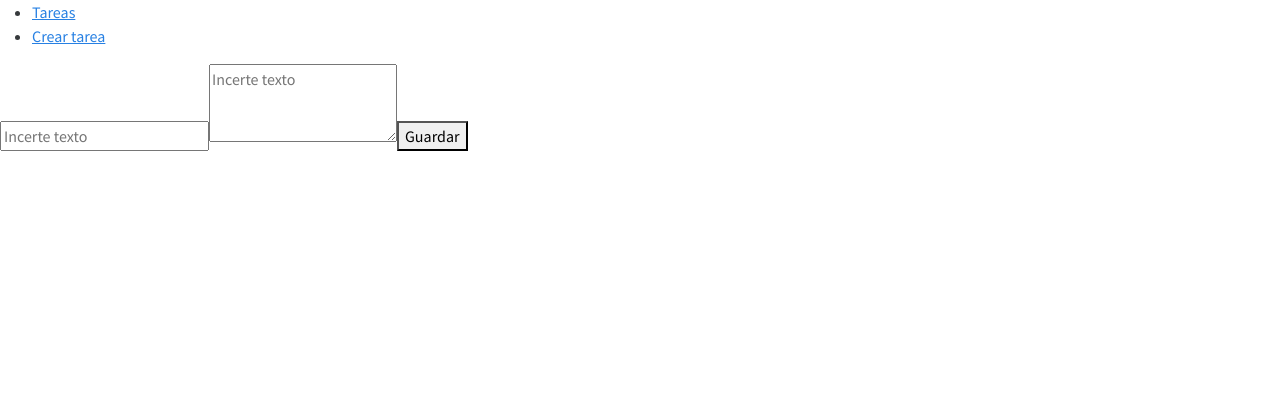
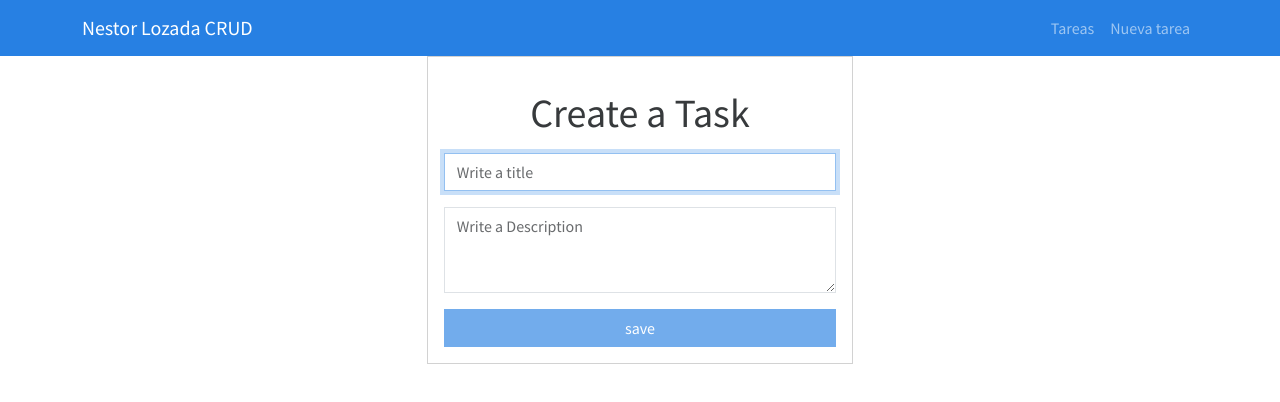
Before and after one commit to NestorLozada/Pry_Web, a Vue app in the folder mevn-typescript/: page /task/new in a window 1280 px wide. Shown: the top 402 px of the page. Built offline with nearby package versions, Linux system fonts and the light colour scheme.

Commit message:
fixing id communication

```diff
--- a/mevn-typescript/src/components/Navbar.vue
+++ b/mevn-typescript/src/components/Navbar.vue
@@ -1,17 +1,31 @@
-
 <template>
-    <nav>
-        <ul>
-            <li>
-                <router-link to="/">Tareas</router-link>
-
+    <nav class="navbar navbar-expand-lg navbar-dark bg-primary">
+      <div class="container">
+        <router-link class="navbar-brand" to="/">Nestor Lozada CRUD</router-link>
+        <button
+          class="navbar-toggler"
+          type="button"
+          data-bs-toggle="collapse"
+          data-bs-target="#navbarNav"
+          aria-controls="navbarNav"
+          aria-expanded="false"
+          aria-label="Toggle navigation"
+        >
+          <span class="navbar-toggler-icon"></span>
+        </button>
+        <div class="collapse navbar-collapse" id="navbarNav">
+          <ul class="navbar-nav ms-auto">
+            <li class="nav-item">
+              <router-link class="nav-link" to="/">Tareas</router-link>
             </li>
-            <li>
-                <router-link to="/task/new">Crear tarea</router-link>
+            <li class="nav-item">
+              <router-link class="nav-link" to="/task/new">Nueva tarea</router-link>
             </li>
-        </ul>
+          </ul>
+        </div>
+      </div>
     </nav>
-</template>
+  </template>
 
 <script lang="ts">
     import { defineComponent } from '@vue/runtime-core';
--- a/mevn-typescript/src/components/TaskDetail.vue
+++ b/mevn-typescript/src/components/TaskDetail.vue
@@ -1,9 +1,20 @@
 <template>
   <div class="col-md-4 offset-md-4">
-      <form @submit.prevent="handleUpdate()">
-        <input type="text" v-model = "currentTask.title"/>
-        <textarea rows = "3" v-model="currentTask.description"></textarea>
-        <button>Update</button>
+    <form @submit.prevent="handleUpdate()" class="card card-body">
+      <h1 class="card-title my-3 text-center">Update a Task</h1>
+
+      <input
+        type="text"
+        v-model="currentTask.title"
+        class="form-control mb-3"
+      />
+
+      <textarea
+        v-model="currentTask.description"
+        class="form-control mb-3"
+      ></textarea>
+
+      <button class="btn btn-primary">Update</button>
     </form>
 
     <button @click="handleDelete()" class="btn btn-danger my-4">delete</button>
@@ -15,6 +26,7 @@
   import { Task } from "@/interfaces/Task";
   import { deleteTask, getTask, updateTask } from "@/services/TaskService";
   export default defineComponent({
+    name: "task-list",
     data() {
       return {
         currentTask: {} as Task,
--- a/mevn-typescript/src/components/TaskForm.vue
+++ b/mevn-typescript/src/components/TaskForm.vue
@@ -1,32 +1,52 @@
 <template>
+    <div class="col-md-4 offset-4">
+      <div class="card card-body">
+        <h1 class="card-title my-3 text-center">Create a Task</h1>
         <form @submit.prevent="saveTask()">
-        <input type="text" placeholder="Incerte texto" v-model="task.title">
+          <input
+            class="form-control mb-3"
+            placeholder="Write a title"
+            type="title"
+            v-model="task.title"
+            autofocus
+          />
           <textarea
+            class="form-control mb-3"
+            placeholder="Write a Description"
             rows="3"
-            placeholder="Incerte texto" v-model="task.description">
-        </textarea>
-        <button> Guardar </button>
+            v-model="task.description"
+          ></textarea>
+          <button
+            class="btn btn-primary w-100"
+            :disabled="!task.title || !task.description"
+          >
+            save
+          </button>
         </form>
+      </div>
+    </div>
   </template>
 
 <script lang="ts">
-import {defineComponent} from 'vue';
-import { Task } from '@/interfaces/Task';
-import {createTask} from '@/services/TaskService'
-
-export default  defineComponent({
-    data(){
-        return{
-            task: {} as Task
+    import { defineComponent } from "vue";
+    import { Task } from "@/interfaces/Task";
+    import { createTask } from "@/services/TaskService";
+    export default defineComponent({
+      data() {
+        return {
+          task: {} as Task,
         };
       },
-    methods :{
-        async saveTask(){
+      methods: {
+        async saveTask() {
+          try {
             const res = await createTask(this.task);
             console.log(res);
-           this.$router.push({name: "task" });
+            this.$router.push({ name: "task" });
+          } catch (error) {
+            console.error(error);
           }
-    }
+        },
+      },
     });
-
     </script>
--- a/mevn-typescript/src/components/TaskList.vue
+++ b/mevn-typescript/src/components/TaskList.vue
@@ -1,39 +1,40 @@
 <template>
-    <ul>
-        <li v-for="(task, index) in tasks"
+    <ul class="list-group">
+      <li
+        class="list-group-item list-group-item-action p-4"
+        style="cursor: pointer"
+        v-for="(task, index) in tasks"
         :key="index"
-      @click="this.$router.push(`/tasks/${task._id}`)">
-            {{task.title}}
+        @click="this.$router.push(`/tasks/${task._id}`)"
+      >
+        {{ task.title }}
       </li>
-
     </ul>
-
   </template>
 
 <script lang="ts">
-    import { defineComponent } from 'vue';
-    import {getTasks} from "@/services/TaskService"
-    import { Task } from '@/interfaces/Task';
-
-    export default defineComponent ({
+    import { Task } from "@/interfaces/Task";
+    import { getTasks } from "@/services/TaskService";
+    import { defineComponent } from "vue";
+    export default defineComponent({
+      name: "tasks-list",
       data() {
-            return{
+        return {
           tasks: [] as Task[],
-
         };
       },
       methods: {
-            async  loadTask(){
+        async loadTasks() {
+          try {
             const res = await getTasks();
-               console.log(res)
-               this.tasks = res.data
+            this.tasks = res.data;
+          } catch (error) {
+            console.error(error);
           }
-
         },
-        mounted(){
-            this.loadTask()
-
-        }
-
-    })
+      },
+      mounted() {
+        this.loadTasks();
+      },
+    });
 </script>
--- a/mevn-typescript/src/services/TaskService.ts
+++ b/mevn-typescript/src/services/TaskService.ts
@@ -1,4 +1,3 @@
-
 import { Task } from "@/interfaces/Task";
 import { AxiosResponse } from "axios";
 import axios from "./axios";
@@ -7,15 +6,15 @@ export const getTasks = async (): Promise<AxiosResponse<Task[]>> =>
   await axios.get("/tasks");
 
 export const getTask = async (id: string): Promise<AxiosResponse<Task>> =>
-  await axios.get('/task/${id}');
+  await axios.get(`/tasks/${id}`);
 
 export const createTask = async (task: Task): Promise<AxiosResponse> =>
-  await axios.post("/tasksPost", task);
+  await axios.post("/tasks", task);
 
 export const updateTask = async (
   id: string,
   newTask: Task
-): Promise<AxiosResponse<Task>> => await axios.put('/tasks/${id}', newTask);
+): Promise<AxiosResponse<Task>> => await axios.put(`/tasks/${id}`, newTask);
 
 export const deleteTask = async (id: string): Promise<AxiosResponse> =>
-  await axios.delete('/tasks/${id}');
+  await axios.delete(`/tasks/${id}`);
--- a/mevn-typescript/tsconfig.json
+++ b/mevn-typescript/tsconfig.json
@@ -2,7 +2,7 @@
   "compilerOptions": {
     "target": "esnext",
     "module": "esnext",
-    "strict": true,
+    "strict": false,
     "jsx": "preserve",
     "moduleResolution": "node",
     "skipLibCheck": true,
```
Lines whose indentation alone changed are shown as unchanged.
